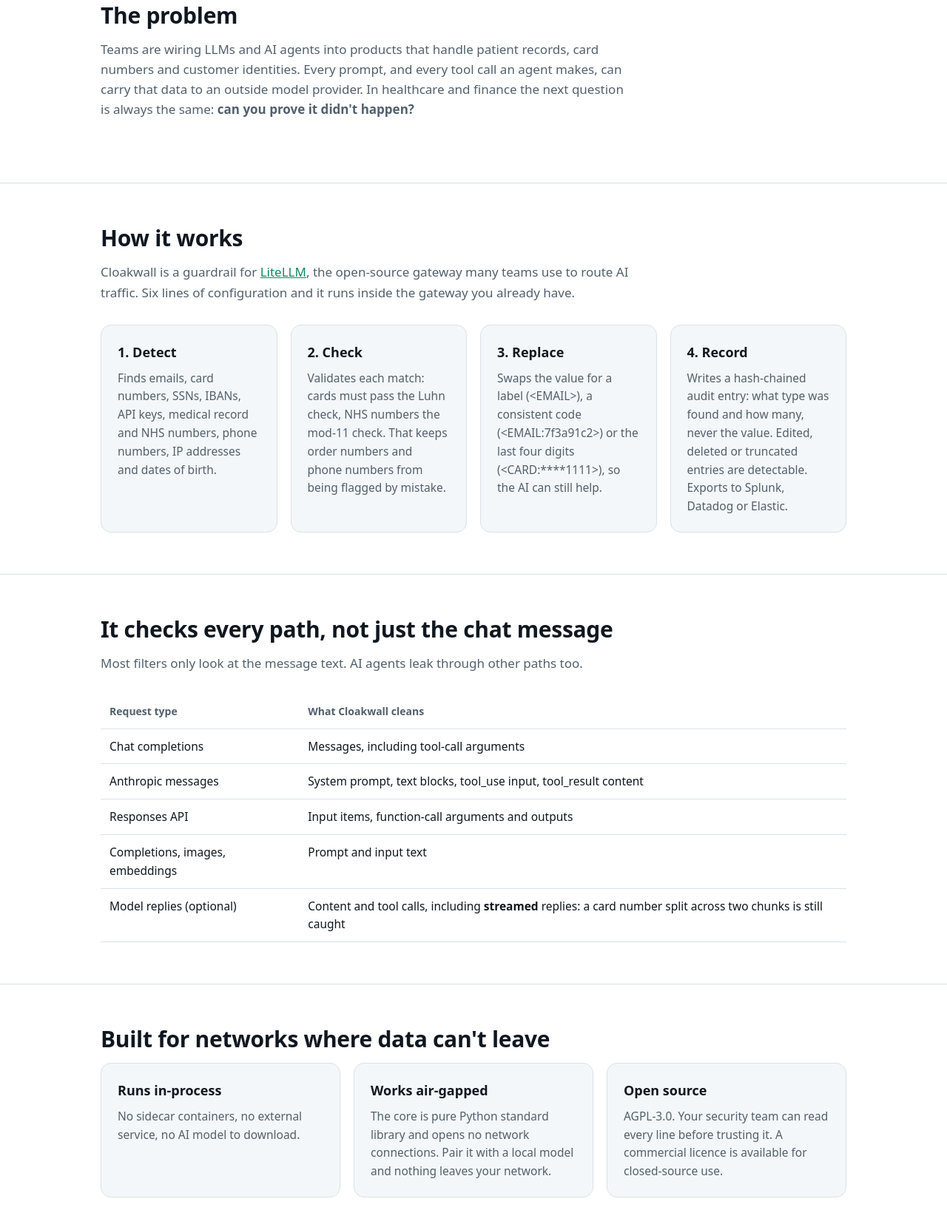
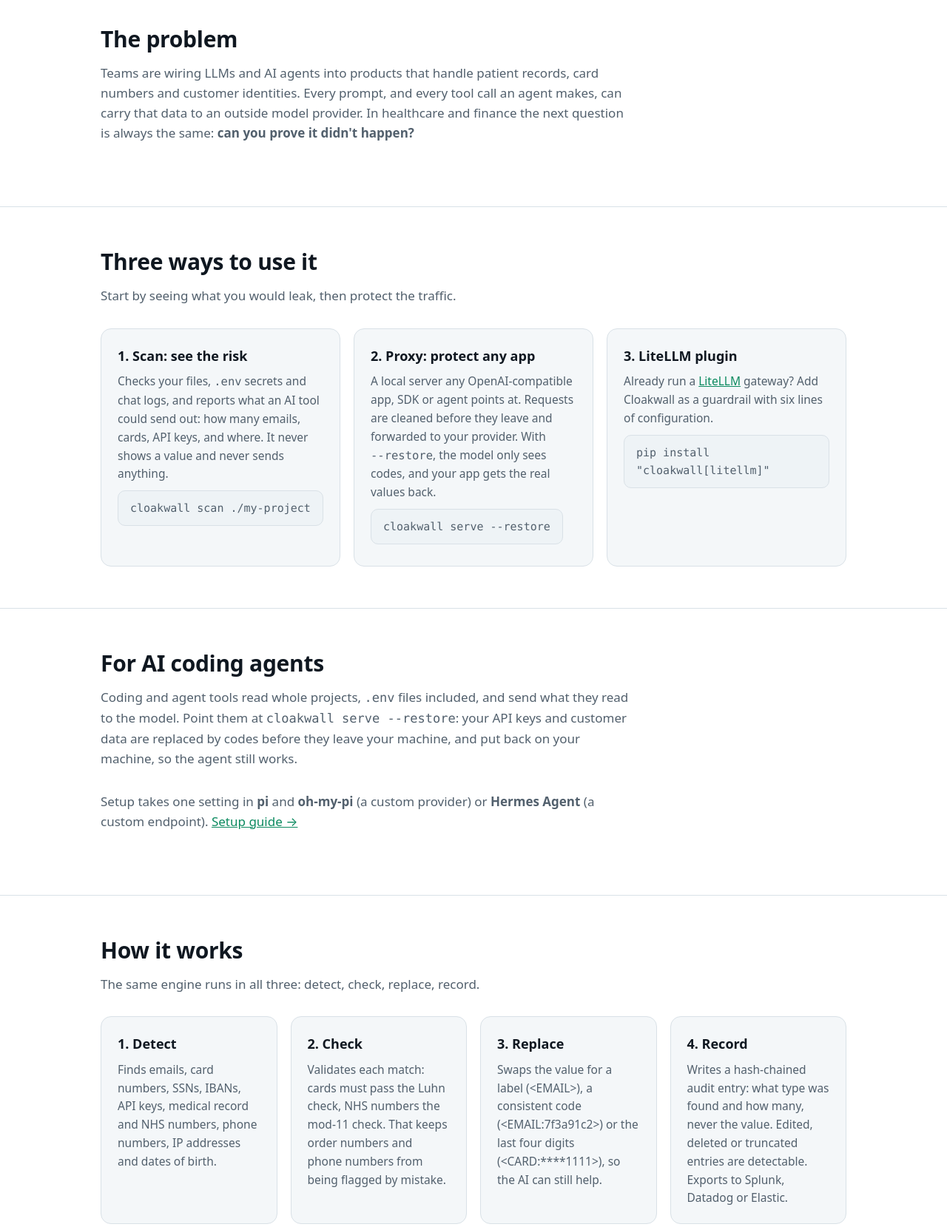
Before and after one commit to Rishikesh-glitch/Cloakwall-v0.1, a plain HTML site: page docs/index.html in a window 1280 px wide. Shown: the part 1138-2797 px from the top of the page at 74% size. Drawn offline with Linux system fonts and the light colour scheme.

Commit message:
Website: lead with scan and the standalone proxy, add agents section, update numbers and image

```diff
--- a/docs/index.html
+++ b/docs/index.html
@@ -50,6 +50,8 @@
   .btn.primary { background: var(--accent); color: var(--accent-ink); border-color: var(--accent); }
   code, pre { font-family: Consolas, "SFMono-Regular", Menlo, monospace; }
   .install { max-width: 100%; min-width: 0; background: var(--code); border: 1px solid var(--edge); border-radius: 10px; padding: 11px 16px; font-size: 15px; overflow-x: auto; white-space: nowrap; }
+  p code { white-space: nowrap; }
+  .card .install { white-space: normal; display: inline-block; }
   .shot { margin: 44px 0 8px; }
   .shot img { width: 100%; height: auto; border-radius: 14px; border: 1px solid var(--edge); display: block; }
   section { padding: 56px 0; border-top: 1px solid var(--edge); }
@@ -89,8 +91,8 @@
       Cloakwall
     </a>
     <nav>
-      <a href="#how">How it works</a>
-      <a href="#coverage">Coverage</a>
+      <a href="#use">How to use</a>
+      <a href="#agents">For agents</a>
       <a href="#numbers">Benchmarks</a>
       <a href="#partners">Design partners</a>
     </nav>
@@ -99,13 +101,13 @@
 
 <main>
   <div class="wrap hero">
-    <div class="eyebrow">Open source · works fully offline</div>
+    <div class="eyebrow">Open source · zero dependencies · works fully offline</div>
     <h1>Stop your AI apps leaking personal data.</h1>
-    <p class="lede">Cloakwall removes personal and health data from every LLM request before it leaves your network, and keeps a tamper-evident audit log you can show your auditor.</p>
+    <p class="lede">Cloakwall removes personal data and secrets from AI requests before they leave your machine, can put the real values back into the reply, and keeps a tamper-evident audit log you can show your auditor. It works with any OpenAI-compatible app or agent.</p>
     <div class="cta">
       <a class="btn primary" href="https://github.com/Rishikesh-glitch/Cloakwall-v0.1">View on GitHub</a>
       <a class="btn" href="#partners">Become a design partner</a>
-      <code class="install">pip install "cloakwall[litellm]"</code>
+      <code class="install">pip install cloakwall</code>
     </div>
     <div class="shot">
       <img src="cloakwall-post-image.png" width="1200" height="675"
@@ -120,10 +122,36 @@
     </div>
   </section>
 
+  <section id="use">
+    <div class="wrap">
+      <h2>Three ways to use it</h2>
+      <p class="sub">Start by seeing what you would leak, then protect the traffic.</p>
+      <div class="grid">
+        <div class="card"><h3>1. Scan: see the risk</h3>
+          <p>Checks your files, <code>.env</code> secrets and chat logs, and reports what an AI tool could send out: how many emails, cards, API keys, and where. It never shows a value and never sends anything.</p>
+          <p style="margin-top:10px"><code class="install">cloakwall scan ./my-project</code></p></div>
+        <div class="card"><h3>2. Proxy: protect any app</h3>
+          <p>A local server any OpenAI-compatible app, SDK or agent points at. Requests are cleaned before they leave and forwarded to your provider. With <code>--restore</code>, the model only sees codes, and your app gets the real values back.</p>
+          <p style="margin-top:10px"><code class="install">cloakwall serve --restore</code></p></div>
+        <div class="card"><h3>3. LiteLLM plugin</h3>
+          <p>Already run a <a href="https://github.com/BerriAI/litellm">LiteLLM</a> gateway? Add Cloakwall as a guardrail with six lines of configuration.</p>
+          <p style="margin-top:10px"><code class="install">pip install "cloakwall[litellm]"</code></p></div>
+      </div>
+    </div>
+  </section>
+
+  <section id="agents">
+    <div class="wrap">
+      <h2>For AI coding agents</h2>
+      <p class="sub">Coding and agent tools read whole projects, <code>.env</code> files included, and send what they read to the model. Point them at <code>cloakwall serve --restore</code>: your API keys and customer data are replaced by codes before they leave your machine, and put back on your machine, so the agent still works.</p>
+      <p class="sub">Setup takes one setting in <strong>pi</strong> and <strong>oh-my-pi</strong> (a custom provider) or <strong>Hermes Agent</strong> (a custom endpoint). <a href="https://github.com/Rishikesh-glitch/Cloakwall-v0.1#agent-harnesses">Setup guide →</a></p>
+    </div>
+  </section>
+
   <section id="how">
     <div class="wrap">
       <h2>How it works</h2>
-      <p class="sub">Cloakwall is a guardrail for <a href="https://github.com/BerriAI/litellm">LiteLLM</a>, the open-source gateway many teams use to route AI traffic. Six lines of configuration and it runs inside the gateway you already have.</p>
+      <p class="sub">The same engine runs in all three: detect, check, replace, record.</p>
       <div class="grid">
         <div class="card"><h3>1. Detect</h3><p>Finds emails, card numbers, SSNs, IBANs, API keys, medical record and NHS numbers, phone numbers, IP addresses and dates of birth.</p></div>
         <div class="card"><h3>2. Check</h3><p>Validates each match: cards must pass the Luhn check, NHS numbers the mod-11 check. That keeps order numbers and phone numbers from being flagged by mistake.</p></div>
@@ -156,9 +184,9 @@
     <div class="wrap">
       <h2>Built for networks where data can't leave</h2>
       <div class="grid">
-        <div class="card"><h3>Runs in-process</h3><p>No sidecar containers, no external service, no AI model to download.</p></div>
+        <div class="card"><h3>Before it leaves, not after</h3><p>Some AI gateways redact on their own servers, after your data has already reached them. Cloakwall runs on your machine, so the sensitive values never leave it. No extra services, no AI model to download.</p></div>
         <div class="card"><h3>Works air-gapped</h3><p>The core is pure Python standard library and opens no network connections. Pair it with a local model and nothing leaves your network.</p></div>
-        <div class="card"><h3>Open source</h3><p>AGPL-3.0. Your security team can read every line before trusting it. A commercial licence is available for closed-source use.</p></div>
+        <div class="card"><h3>Nothing to hijack</h3><p>The proxy and scanner use only the Python standard library: zero third-party dependencies for a supply-chain attack to replace. Open source (AGPL-3.0), so your security team can read every line. A commercial licence is available for closed-source use.</p></div>
       </div>
     </div>
   </section>
@@ -187,7 +215,7 @@
       <div class="note">
         <strong>Cloakwall finds patterns, not meaning.</strong> It catches structured identifiers such as numbers, emails and keys, but not a person's name or a medical condition written in an ordinary sentence. If you need that, NLP tools such as Microsoft Presidio catch more, at the cost of extra services and no audit trail.
         <br><br>
-        <strong>It's early.</strong> Version 0.1, with 76 automated tests and checks against the real LiteLLM proxy, but not yet running in production anywhere. That's why we're looking for design partners.
+        <strong>It's early.</strong> Version 0.3, with 145 automated tests run on every change, and checked against the official OpenAI client and a real AI provider, but not yet running in production anywhere. That's why we're looking for design partners.
       </div>
     </div>
   </section>
```
Also changed, not shown: docs/cloakwall-post-image.png.
